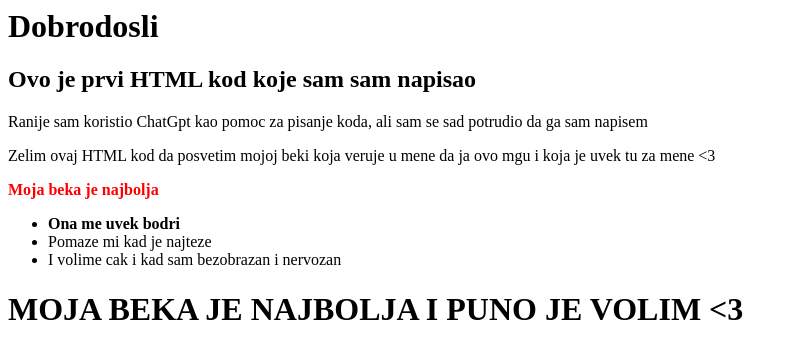
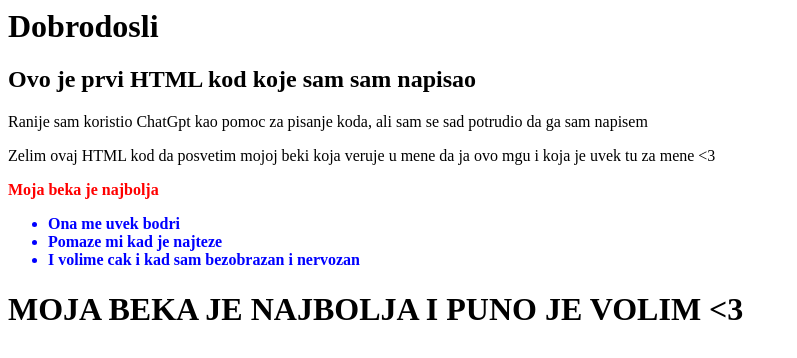
Before and after one commit to AlaveraB/Test-Frontend-Development, a plain HTML site: page index.html in a window 1280 px wide. Shown: the whole page, without its empty margins (0-797 px from the left). Drawn offline with Linux system fonts and the light colour scheme.

Commit message:
Ptomena boja i boldovanje(lin 7,8,9)

```diff
--- a/index.html
+++ b/index.html
@@ -4,8 +4,8 @@
 <p>Zelim ovaj HTML kod da posvetim mojoj beki koja veruje u mene da ja ovo mgu i koja je uvek tu za mene <3</p>
 <p  style="color: red;"><b>Moja beka je najbolja</b></p>
 <ul>
-<li><b>Ona me uvek bodri</b></li>
-<li>Pomaze mi kad je najteze</li>
-<li>I volime cak i kad sam bezobrazan i nervozan</li>
+<li style="color: blue;"><b>Ona me uvek bodri</b></li>
+<li style="color: blue;"><b>Pomaze mi kad je najteze</b></li>
+<li style="color: blue;"><b>I volime cak i kad sam bezobrazan i nervozan</b></li>
 </ul>
-<h1>MOJA BEKA JE NAJBOLJA I PUNO JE VOLIM <3</h1>
+<h1>MOJA BEKA JE NAJBOLJA I PUNO JE VOLIM <3 </h1>
```
